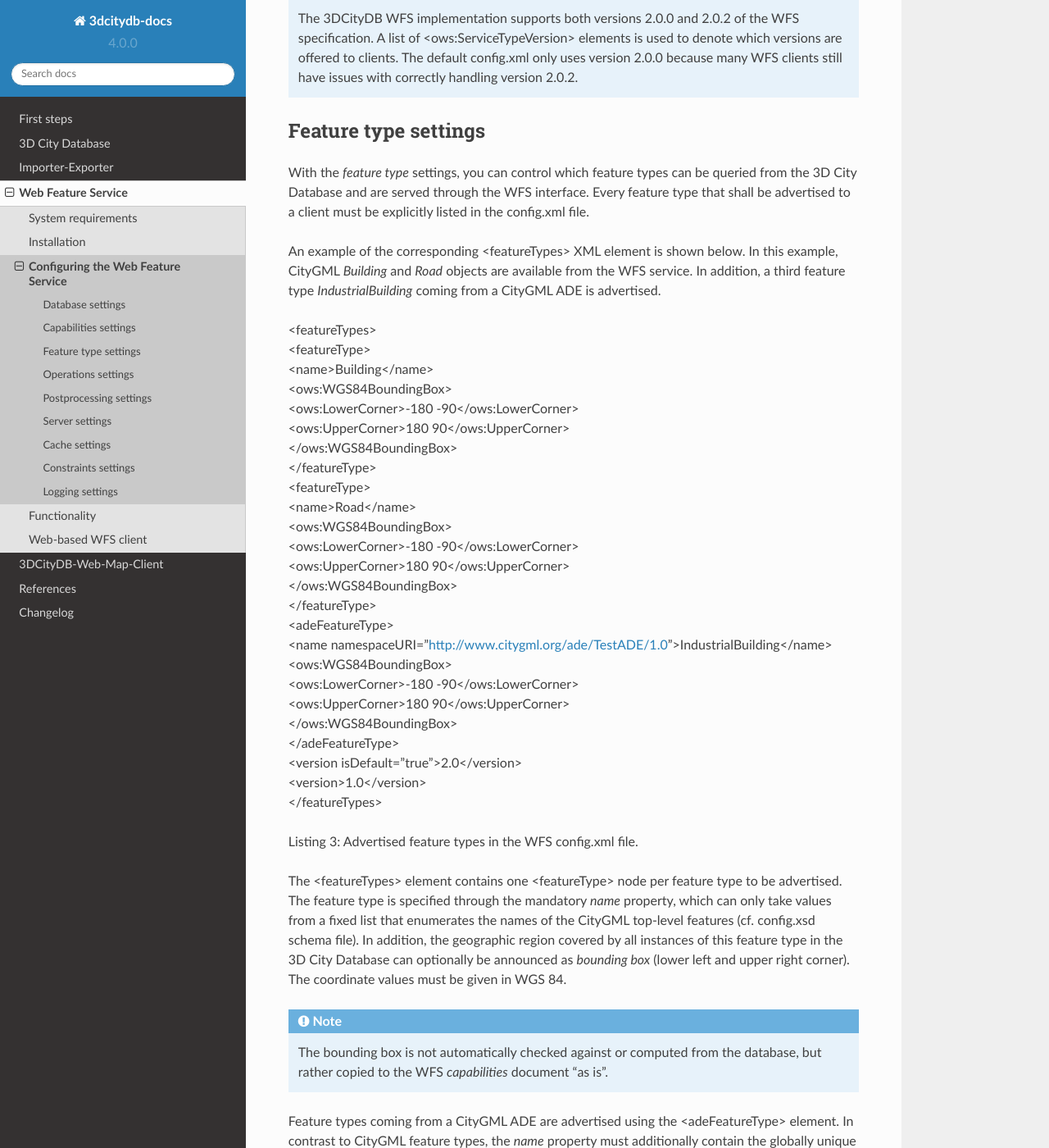
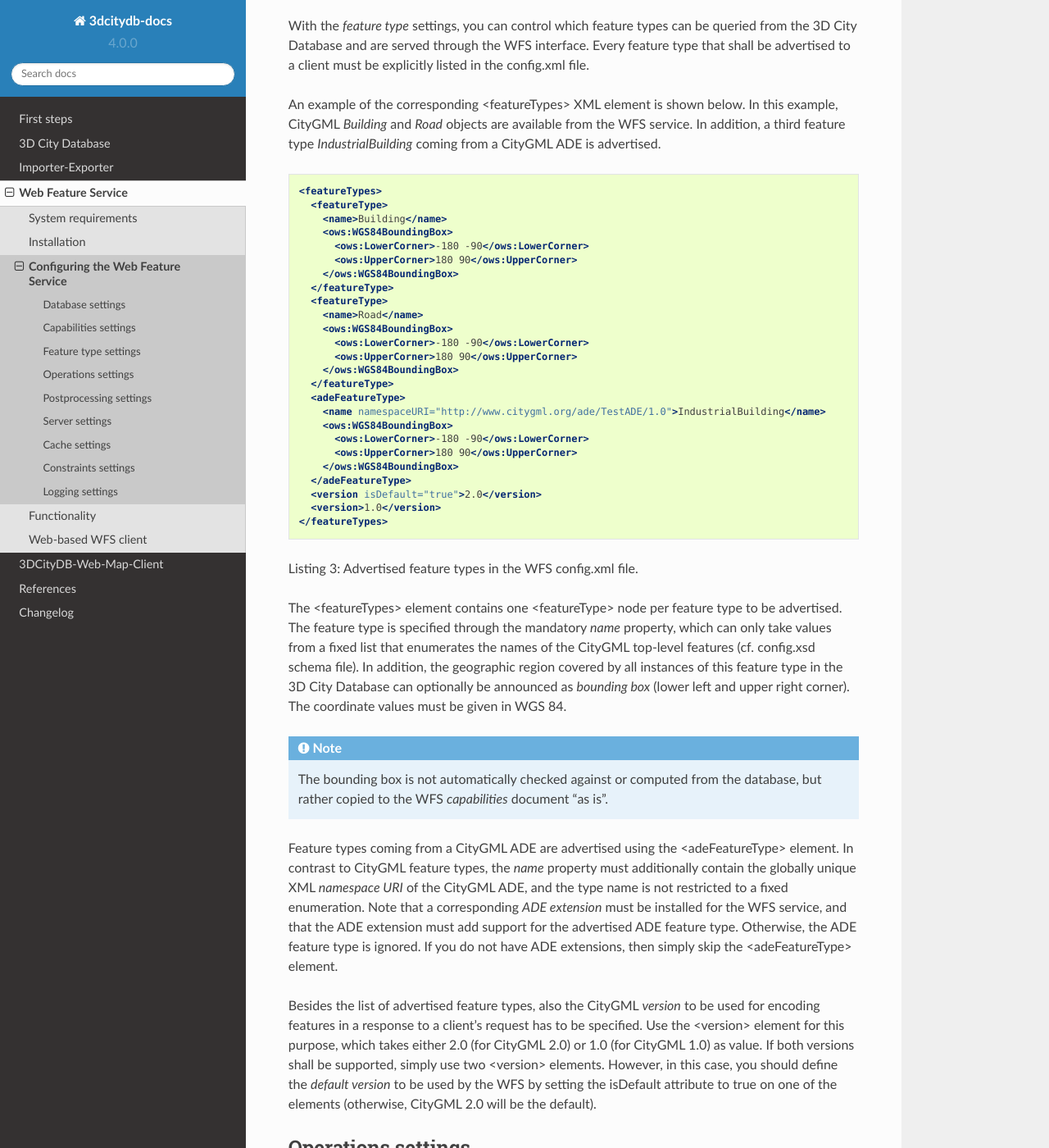
Before and after one commit to 3dcitydb/3dcitydb-docs, a Sphinx documentation site: the page built from source/wfs/configuration.rst, in a window 1280 px wide and 1400 px high, scrolled down 3981 px. Shown: the whole window at 82% size. Built offline with Sphinx 7.4.7 and the Read the Docs theme 2.0.0, drawn with Linux system fonts in a browser that asks for light colours; pages that are not in the unit, such as notebooks, are missing from menus; some of the changed text lies outside the part shown.

Commit message:
more XML syntax highlighting

```diff
--- a/source/wfs/configuration.rst
+++ b/source/wfs/configuration.rst
@@ -41,25 +41,27 @@ The *database* settings define the *connection parameters* for
 connecting to the 3D City Database instance the WFS service should give
 access to. The contents of the <database> element are shown below.
 
-| <database>
-| <connection
-| initialSize="10"
-| maxActive="100"
-| maxIdle="50"
-| minIdle="0"
-| suspectTimeout="60"
-| timeBetweenEvictionRunsMillis="30000"
-| minEvictableIdleTimeMillis="60000">
-| <description/>
-| <type>PostGIS</type>
-| <server/>
-| <port>5432</port>
-| <sid/>
-| <schema/>
-| <user/>
-| <password/>
-| </connection>
-| </database>
+.. code-block:: xml
+
+   <database>
+     <connection
+      initialSize="10"
+      maxActive="100"
+      maxIdle="50"
+      minIdle="0"
+      suspectTimeout="60"
+      timeBetweenEvictionRunsMillis="30000"
+      minEvictableIdleTimeMillis="60000">
+       <description/>
+       <type>PostGIS</type>
+       <server/>
+       <port>5432</port>
+       <sid/>
+       <schema/>
+       <user/>
+       <password/>
+     </connection>
+   </database>
 
 Listing 1: Database settings in the WFS config.xml file.
 
@@ -133,19 +135,21 @@ Note that the metadata is copied to the *capabilities* document “as is”.
 Thus, the WFS implementation neither performs a consistency check nor
 validates the provided metadata.
 
-| <capabilities>
-| <owsMetadata>
-| <ows:ServiceIdentification>
-| <ows:Title>3D City Database Web Feature Service</ows:Title>
-| <ows:ServiceType>WFS</ows:ServiceType>
-| <ows:ServiceTypeVersion>2.0.0</ows:ServiceTypeVersion>
-| </ows:ServiceIdentification>
-| <ows:ServiceProvider>
-| <ows:ProviderName/>
-| <ows:ServiceContact/>
-| </ows:ServiceProvider>
-| </owsMetadata>
-| </capabilities>
+.. code-block:: xml
+
+   <capabilities>
+     <owsMetadata>
+       <ows:ServiceIdentification>
+         <ows:Title>3D City Database Web Feature Service</ows:Title>
+         <ows:ServiceType>WFS</ows:ServiceType>
+         <ows:ServiceTypeVersion>2.0.0</ows:ServiceTypeVersion>
+       </ows:ServiceIdentification>
+       <ows:ServiceProvider>
+         <ows:ProviderName/>
+         <ows:ServiceContact/>
+       </ows:ServiceProvider>
+     </owsMetadata>
+   </capabilities>
 
 Listing 2: Service metadata settings in the WFS config.xml file.
 
@@ -188,32 +192,33 @@ below. In this example, CityGML *Building* and *Road* objects are
 available from the WFS service. In addition, a third feature type
 *IndustrialBuilding* coming from a CityGML ADE is advertised.
 
-| <featureTypes>
-| <featureType>
-| <name>Building</name>
-| <ows:WGS84BoundingBox>
-| <ows:LowerCorner>-180 -90</ows:LowerCorner>
-| <ows:UpperCorner>180 90</ows:UpperCorner>
-| </ows:WGS84BoundingBox>
-| </featureType>
-| <featureType>
-| <name>Road</name>
-| <ows:WGS84BoundingBox>
-| <ows:LowerCorner>-180 -90</ows:LowerCorner>
-| <ows:UpperCorner>180 90</ows:UpperCorner>
-| </ows:WGS84BoundingBox>
-| </featureType>
-| <adeFeatureType>
-| <name
-  namespaceURI="http://www.citygml.org/ade/TestADE/1.0">IndustrialBuilding</name>
-| <ows:WGS84BoundingBox>
-| <ows:LowerCorner>-180 -90</ows:LowerCorner>
-| <ows:UpperCorner>180 90</ows:UpperCorner>
-| </ows:WGS84BoundingBox>
-| </adeFeatureType>
-| <version isDefault="true">2.0</version>
-| <version>1.0</version>
-| </featureTypes>
+.. code-block:: xml
+
+   <featureTypes>
+     <featureType>
+       <name>Building</name>
+       <ows:WGS84BoundingBox>
+         <ows:LowerCorner>-180 -90</ows:LowerCorner>
+         <ows:UpperCorner>180 90</ows:UpperCorner>
+       </ows:WGS84BoundingBox>
+     </featureType>
+     <featureType>
+       <name>Road</name>
+       <ows:WGS84BoundingBox>
+         <ows:LowerCorner>-180 -90</ows:LowerCorner>
+         <ows:UpperCorner>180 90</ows:UpperCorner>
+       </ows:WGS84BoundingBox>
+     </featureType>
+     <adeFeatureType>
+       <name namespaceURI="http://www.citygml.org/ade/TestADE/1.0">IndustrialBuilding</name>
+       <ows:WGS84BoundingBox>
+         <ows:LowerCorner>-180 -90</ows:LowerCorner>
+         <ows:UpperCorner>180 90</ows:UpperCorner>
+       </ows:WGS84BoundingBox>
+     </adeFeatureType>
+     <version isDefault="true">2.0</version>
+     <version>1.0</version>
+   </featureTypes>
 
 Listing 3: Advertised feature types in the WFS config.xml file.
 
@@ -259,19 +264,21 @@ Operations settings
 The *operations* settings are used to define the operation-specific
 behavior of the WFS.
 
-| <operations>
-| <requestEncoding>
-| <method>KVP+XML</method>
-| <useXMLValidation>true</useXMLValidation>
-| </requestEncoding>
-| <exportCityDBMetadata>false</exportCityDBMetadata>
-| <GetFeature>
-| <outputFormats>
-| <outputFormat name="application/gml+xml; version=3.1"/>
-| <outputFormat name="application/json"/>
-| </outputFormats>
-| </GetFeature>
-| </operations>
+.. code-block:: xml
+
+   <operations>
+     <requestEncoding>
+       <method>KVP+XML</method>
+       <useXMLValidation>true</useXMLValidation>
+     </requestEncoding>
+     <exportCityDBMetadata>false</exportCityDBMetadata>
+     <GetFeature>
+       <outputFormats>
+         <outputFormat name="application/gml+xml; version=3.1"/>
+         <outputFormat name="application/json"/>
+       </outputFormats>
+     </GetFeature>
+   </operations>
 
 Listing 4: Operations settings in the WFS config.xml file.
 
@@ -315,11 +322,13 @@ The *postprocessing* settings allow for specifying XSLT transformations
 that are applied on the CityGML data of a WFS response before sending
 the response to the client.
 
-| <postProcessing>
-| <xslTransformation isEnabled="true">
-| <stylesheet>AdV-coordinates-formatter.xsl</stylesheet>
-| </xslTransformation>
-| </postProcessing>
+.. code-block:: xml
+
+   <postProcessing>
+     <xslTransformation isEnabled="true">
+       <stylesheet>AdV-coordinates-formatter.xsl</stylesheet>
+     </xslTransformation>
+   </postProcessing>
 
 Listing 5: Postprocessing settings in the WFS config.xml file.
 
@@ -361,12 +370,14 @@ Server settings
 *Server-specific* settings are available through the <server> element in
 the config.xml file.
 
-| <server>
-| <externalServiceURL>http://yourserver.org/citydb-wfs</externalServiceURL>
-| <maxParallelRequests>30</maxParallelRequests>
-| <waitTimeout>60</waitTimeout>
-| <enableCORS>true</enableCORS>
-| </server>
+.. code-block:: xml
+
+   <server>
+     <externalServiceURL>http://yourserver.org/citydb-wfs</externalServiceURL>
+     <maxParallelRequests>30</maxParallelRequests>
+     <waitTimeout>60</waitTimeout>
+     <enableCORS>true</enableCORS>
+   </server>
 
 Listing 6: Server settings in the WFS config.xml file.
 
@@ -433,9 +444,11 @@ Alternatively, the *cache* settings available through the <uidCache>
 element let a user choose to store the temporary information in the
 *local file system* instead.
 
-| <uidCache>
-| <mode>local</mode>
-| </uidCache>
+.. code-block:: xml
+
+   <uidCache>
+     <mode>local</mode>
+   </uidCache>
 
 Listing 7: Cache settings in the WFS config.xml file.
 
@@ -460,14 +473,16 @@ Constraints settings
 The <constraints> element of the config.xml allows for defining
 constraints on dedicated WFS operations.
 
-| <constraints>
-| <countDefault>10</countDefault>
-| <stripGeometry>false</stripGeometry>
-| <lodFilter mode="and" searchMode="depth" searchDepth="2">
-| <lod>2</lod>
-| <lod>3</lod>
-| </lodFilter>
-| </constraints>
+.. code-block:: xml
+
+   <constraints>
+     <countDefault>10</countDefault>
+     <stripGeometry>false</stripGeometry>
+     <lodFilter mode="and" searchMode="depth" searchDepth="2">
+       <lod>2</lod>
+       <lod>3</lod>
+     </lodFilter>
+   </constraints>
 
 Listing 8: Security settings in the WFS config.xml file.
 
@@ -539,12 +554,14 @@ simply include the <console> child element as well. The <console>
 element also provides a *logLevel* attribute to define the severity
 level.
 
-| <logging>
-| <console logLevel="info"/>
-| <file logLevel="info">
-| <fileName>path/to/your/wfs.log</fileName>
-| </file>
-| </logging>
+.. code-block:: xml
+
+   <logging>
+     <console logLevel="info"/>
+     <file logLevel="info">
+       <fileName>path/to/your/wfs.log</fileName>
+     </file>
+   </logging>
 
 Listing 9: Logging settings in the WFS config.xml file.
 
--- a/source/wfs/wfs-web-client.rst
+++ b/source/wfs/wfs-web-client.rst
@@ -6,7 +6,9 @@ is mainly meant to test the functionality of the server. The client is
 automatically installed with the server and is available at the
 following URL (cf. chapter 7.4.1.2 for details):
 
-http[s]://[host][:port]/[context_path]/wfsclient
+.. code-block:: http
+
+   http[s]://[host][:port]/[context_path]/wfsclient
 
 The screenshot below shows the user interface of the client rendered in
 a standard web browser.
```
Also changed, not shown: source/impexp/filters/xml-query.rst (+17 -15 lines), source/impexp/preferences/citygml-import.rst (+54 -104 lines), source/wfs/functionality.rst (+47 -48 lines).
